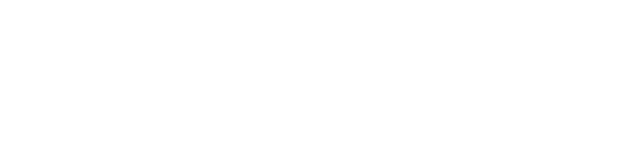
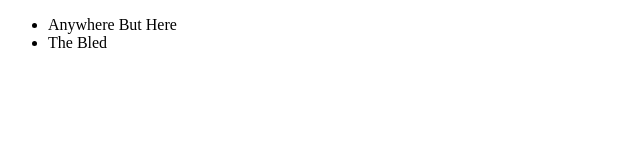
Before and after one commit to acciojob/sorting-articles-Rudranil8, a website: page main.html in a window 1280 px wide. Shown: the whole page, without its empty margins (0-640 px from the left). Drawn offline with Linux system fonts and the light colour scheme.

Commit message:
created a submission

```diff
--- a/main.html
+++ b/main.html
@@ -10,7 +10,10 @@
 	<!-- the entire body must be written by student -->
     <script type="text/javascript" src="./script.js">
 </script>
-
+	<ul>
+		<li>Anywhere But Here</li>
+		<li>The Bled</li>
+	</ul>
 </body>
 
 </html>
```
